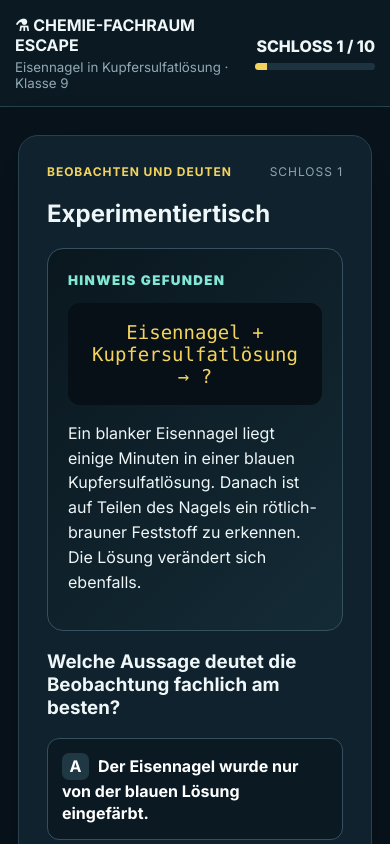
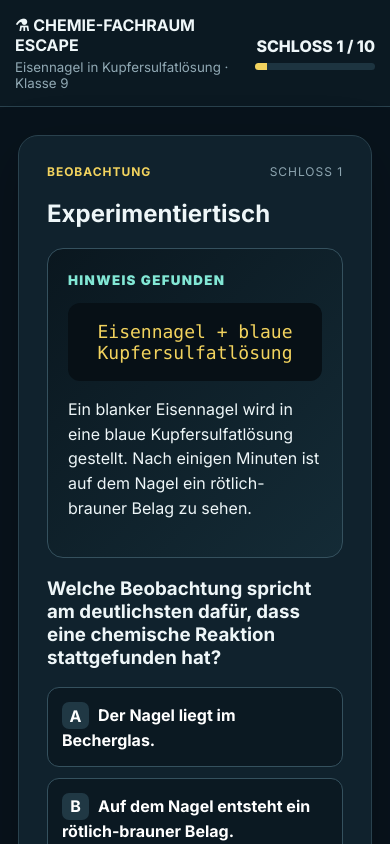
Before and after one commit to TeacherKaes/cityquest-ai, a Next.js app: page /chemistry in a window 390 px wide. Shown: the top 844 px of the page. Built offline with nearby package versions, Linux system fonts and the light colour scheme.

Commit message:
Improve chemistry escape hints and difficulty

```diff
--- a/app/chemistry/page.jsx
+++ b/app/chemistry/page.jsx
@@ -1,225 +1,227 @@
 "use client";
 
-import { useState } from "react";
+import { useMemo, useState } from "react";
 import Link from "next/link";
 
 const aufgaben = [
   {
     ort: "Experimentiertisch",
-    typ: "BEOBACHTEN UND DEUTEN",
-    hinweis:
-      "Ein blanker Eisennagel liegt einige Minuten in einer blauen Kupfersulfatlösung. Danach ist auf Teilen des Nagels ein rötlich-brauner Feststoff zu erkennen. Die Lösung verändert sich ebenfalls.",
-    schema: "Eisennagel  +  Kupfersulfatlösung  →  ?",
-    frage:
-      "Welche Aussage deutet die Beobachtung fachlich am besten?",
+    typ: "BEOBACHTUNG",
+    hinweis: "Ein blanker Eisennagel wird in eine blaue Kupfersulfatlösung gestellt. Nach einigen Minuten ist auf dem Nagel ein rötlich-brauner Belag zu sehen.",
+    schema: "Eisennagel + blaue Kupfersulfatlösung",
+    frage: "Welche Beobachtung spricht am deutlichsten dafür, dass eine chemische Reaktion stattgefunden hat?",
     antworten: [
-      "Der Eisennagel wurde nur von der blauen Lösung eingefärbt.",
-      "Kupfersulfat verdampft und schlägt sich anschließend auf dem Nagel nieder.",
-      "Es sind neue Stoffe entstanden; der rötlich-braune Feststoff ist ein Reaktionsprodukt.",
-      "Der Nagel hat lediglich Kupfersulfatlösung aufgesaugt."
+      "Der Nagel liegt im Becherglas.",
+      "Auf dem Nagel entsteht ein rötlich-brauner Belag.",
+      "Die Lösung ist flüssig.",
+      "Der Nagel besteht weiterhin aus Metall."
     ],
-    richtig: 2,
-    erklaerung:
-      "Die Bildung eines neuen Feststoffs mit anderen Eigenschaften ist ein Hinweis auf eine chemische Reaktion. Der rötlich-braune Feststoff ist Kupfer.",
+    richtig: 1,
+    tipp: "Achte auf eine Veränderung, bei der etwas mit neuen Eigenschaften entsteht.",
+    erklaerung: "Der rötlich-braune Belag ist neu entstandenes Kupfer. Die Bildung eines neuen Stoffes ist ein Kennzeichen einer chemischen Reaktion.",
     fragment: null
   },
   {
     ort: "Teilchenschrank",
-    typ: "ATOM UND ION",
-    hinweis:
-      "Im Fachraum findest du zwei Teilchenkarten: Ein Eisenatom besitzt 26 Protonen und 26 Elektronen. Eine zweite Karte zeigt ein Eisenteilchen mit 26 Protonen und 24 Elektronen.",
-    schema: "26 p⁺ / 26 e⁻     →     26 p⁺ / 24 e⁻",
-    frage:
-      "Welche Bezeichnung und Ladung passen zum zweiten Teilchen?",
+    typ: "ATOM ODER ION?",
+    hinweis: "Ein Eisenatom ist elektrisch neutral. Bei der Reaktion entstehen aus Eisen jedoch positiv geladene Eisenteilchen.",
+    schema: "Fe-Atom  →  positiv geladenes Eisen-Ion",
+    frage: "Was muss mit Elektronen geschehen, damit aus einem neutralen Eisenatom ein positiv geladenes Ion wird?",
     antworten: [
-      "Fe²⁻, weil zwei Elektronen fehlen.",
-      "Fe²⁺, weil zwei Elektronen fehlen.",
-      "Fe²⁺, weil zwei Protonen hinzugekommen sind.",
-      "Fe, weil die Protonenzahl unverändert bleibt."
+      "Das Atom muss Elektronen abgeben.",
+      "Das Atom muss Elektronen aufnehmen.",
+      "Das Atom muss Protonen abgeben.",
+      "Es darf sich gar nichts verändern."
     ],
-    richtig: 1,
-    erklaerung:
-      "Das Teilchen besitzt zwei Elektronen weniger als das neutrale Atom. Dadurch überwiegen zwei positive Ladungen: Fe²⁺.",
+    richtig: 0,
+    tipp: "Elektronen sind negativ geladen. Überlege, was passieren muss, damit ein Teilchen insgesamt positiver wird.",
+    erklaerung: "Gibt ein neutrales Atom negativ geladene Elektronen ab, bleibt ein positiv geladenes Ion zurück.",
     fragment: "Fe"
   },
   {
     ort: "Blaue Lösung",
-    typ: "TEILCHENEBENE",
-    hinweis:
-      "Vor dem Versuch ist die Lösung deutlich blau. Während der Reaktion wird die blaue Färbung schwächer. Kupfersulfatlösung enthält unter anderem Cu²⁺-Ionen.",
-    schema: "blaue Lösung: viele Cu²⁺   →   Färbung nimmt ab",
-    frage:
-      "Welche Deutung passt am besten zur abnehmenden blauen Färbung?",
+    typ: "KUPFER-IONEN",
+    hinweis: "Die blaue Farbe der Lösung wird durch Kupfer-Ionen verursacht. Während des Versuchs bildet sich auf dem Nagel metallisches Kupfer.",
+    schema: "Kupfer-Ionen in Lösung  →  Kupfer auf dem Nagel",
+    frage: "Welche Aussage beschreibt die Veränderung der Kupferteilchen am besten?",
     antworten: [
-      "Die Zahl der Cu²⁺-Ionen in der Lösung nimmt ab.",
-      "Cu²⁺-Ionen werden zu SO₄²⁻-Ionen.",
-      "Immer mehr Eisenatome gelangen unverändert in die Lösung.",
-      "Die Elektronen der Lösung werden blau und verlassen anschließend das Becherglas."
+      "Kupferatome werden zu Eisen-Ionen.",
+      "Kupfer-Ionen verschwinden ohne einen neuen Stoff zu bilden.",
+      "Kupfer-Ionen werden zu neutralen Kupferatomen.",
+      "Kupfer-Ionen werden zu Sulfat-Ionen."
     ],
-    richtig: 0,
-    erklaerung:
-      "Cu²⁺-Ionen werden während der Reaktion verbraucht und zu Kupferatomen. Dadurch kann die für Cu²⁺ typische blaue Färbung schwächer werden.",
+    richtig: 2,
+    tipp: "Der Belag auf dem Nagel besteht aus elementarem, also ungeladenem Kupfer.",
+    erklaerung: "Aus den geladenen Kupfer-Ionen entstehen neutrale Kupferatome. Diese bilden den sichtbaren Kupferbelag.",
     fragment: null
   },
   {
     ort: "Elektronenschloss",
-    typ: "TEILGLEICHUNG",
-    hinweis:
-      "An der Oberfläche des Eisennagels entstehen Fe²⁺-Ionen. Die Protonenzahl des Eisens bleibt dabei unverändert.",
-    schema: "Fe  →  Fe²⁺",
-    frage:
-      "Welche Teilgleichung beschreibt diesen Vorgang korrekt und gleicht zugleich die Ladungen aus?",
+    typ: "OXIDATION",
+    hinweis: "Beim Versuch werden aus neutralen Eisenatomen positiv geladene Eisen-Ionen.",
+    schema: "Eisenatom  →  Eisen-Ion + Elektronen",
+    frage: "Wie nennt man einen Vorgang, bei dem ein Teilchen Elektronen abgibt?",
     antworten: [
-      "Fe + 2 e⁻ → Fe²⁺",
-      "Fe → Fe²⁺ + 2 p⁺",
-      "Fe → Fe²⁺ + 2 e⁻",
-      "Fe²⁺ → Fe + 2 e⁻"
-    ],
-    richtig: 2,
-    erklaerung:
-      "Beim Übergang vom neutralen Fe-Atom zum Fe²⁺-Ion müssen zwei Elektronen abgegeben werden: Fe → Fe²⁺ + 2 e⁻.",
-    fragment: "S"
-  },
-  {
-    ort: "Oxidationskammer",
-    typ: "REDOX-BEGRIFF",
-    hinweis:
-      "Du hast für Eisen die Teilgleichung Fe → Fe²⁺ + 2 e⁻ entschlüsselt. Entscheidend ist nun nicht der Stoffname, sondern die Veränderung der Elektronen.",
-    schema: "Fe  →  Fe²⁺ + 2 e⁻",
-    frage:
-      "Welche Aussage über Eisen ist daraus ableitbar?",
-    antworten: [
-      "Eisen wird reduziert, weil seine Ladung positiver wird.",
-      "Eisen wird oxidiert, weil es Elektronen abgibt.",
-      "Eisen wird reduziert, weil es Elektronen abgibt.",
-      "Eisen wird oxidiert, weil es Elektronen aufnimmt."
+      "Reduktion",
+      "Oxidation",
+      "Neutralisation",
+      "Lösen"
     ],
     richtig: 1,
-    erklaerung:
-      "Elektronenabgabe ist Oxidation. Eisen ist hier der Elektronendonator und wird zu Fe²⁺ oxidiert.",
-    fragment: "O"
+    tipp: "Merksatz: Oxidation und Reduktion unterscheiden sich durch Abgabe oder Aufnahme von Elektronen.",
+    erklaerung: "Die Abgabe von Elektronen bezeichnet man als Oxidation. Das Eisen wird bei diesem Versuch oxidiert.",
+    fragment: "S"
   },
   {
     ort: "Kupferschloss",
     typ: "REDUKTION",
-    hinweis:
-      "Auf dem Nagel entsteht elementares Kupfer. Vor der Reaktion befindet sich Kupfer jedoch als Cu²⁺ in der Lösung.",
-    schema: "Cu²⁺  →  Cu",
-    frage:
-      "Welche Teilgleichung erklärt die Entstehung des Kupfers korrekt?",
+    hinweis: "Aus positiv geladenen Kupfer-Ionen entstehen neutrale Kupferatome, die sich auf dem Nagel abscheiden.",
+    schema: "Kupfer-Ion + Elektronen  →  Kupferatom",
+    frage: "Was geschieht mit den Kupfer-Ionen?",
     antworten: [
-      "Cu → Cu²⁺ + 2 e⁻",
-      "Cu²⁺ → Cu + 2 e⁻",
-      "Cu²⁺ + 2 p⁺ → Cu",
-      "Cu²⁺ + 2 e⁻ → Cu"
+      "Sie nehmen Elektronen auf und werden reduziert.",
+      "Sie geben Elektronen ab und werden reduziert.",
+      "Sie nehmen Elektronen auf und werden oxidiert.",
+      "Sie geben Protonen ab und werden oxidiert."
     ],
-    richtig: 3,
-    erklaerung:
-      "Cu²⁺ muss zwei Elektronen aufnehmen, damit neutrales Kupfer entsteht. Elektronenaufnahme ist Reduktion.",
-    fragment: null
+    richtig: 0,
+    tipp: "Ein positives Ion benötigt negative Ladung, um wieder neutral zu werden.",
+    erklaerung: "Die Kupfer-Ionen nehmen Elektronen auf. Elektronenaufnahme bezeichnet man als Reduktion.",
+    fragment: "O"
   },
   {
     ort: "Redox-Tür",
     typ: "ELEKTRONENÜBERTRAGUNG",
-    hinweis:
-      "Zwei Teilgleichungen wurden gefunden:\nFe → Fe²⁺ + 2 e⁻\nCu²⁺ + 2 e⁻ → Cu",
-    schema: "Fe  |  e⁻-Übertragung  |  Cu²⁺",
-    frage:
-      "Welche Aussage beschreibt die Rollen der Reaktionspartner korrekt?",
+    hinweis: "Eisen gibt Elektronen ab. Kupfer-Ionen nehmen Elektronen auf. Beide Vorgänge laufen gleichzeitig ab.",
+    schema: "Eisen  →  Elektronen  →  Kupfer-Ionen",
+    frage: "Warum bezeichnet man die Gesamtreaktion als Redoxreaktion?",
     antworten: [
-      "Fe nimmt Elektronen auf; Cu²⁺ gibt Elektronen ab.",
-      "Fe und Cu²⁺ geben beide Elektronen ab.",
-      "Fe gibt Elektronen ab; Cu²⁺ nimmt Elektronen auf.",
-      "SO₄²⁻ überträgt die Elektronen von Cu auf Fe."
+      "Weil dabei immer Sauerstoff entstehen muss.",
+      "Weil nur die Kupfer-Ionen reagieren.",
+      "Weil Oxidation und Reduktion miteinander gekoppelt sind.",
+      "Weil jede Reaktion mit einem Metall eine Redoxreaktion ist."
     ],
     richtig: 2,
-    erklaerung:
-      "Die vom Eisen abgegebenen Elektronen werden von Cu²⁺ aufgenommen. Oxidation und Reduktion sind deshalb miteinander gekoppelt.",
+    tipp: "Betrachte beide Reaktionspartner: Einer gibt Elektronen ab, der andere nimmt genau diese Elektronen auf.",
+    erklaerung: "Oxidation und Reduktion laufen gekoppelt ab. Die Elektronen werden vom Eisen auf die Kupfer-Ionen übertragen.",
     fragment: null
   },
   {
-    ort: "Ionen-Tresor",
-    typ: "FORMELBILDUNG",
-    hinweis:
-      "Nach der Elektronenübertragung befinden sich Fe²⁺-Ionen in einer Lösung, in der weiterhin SO₄²⁻-Ionen vorhanden sind. Eine Salzformel muss insgesamt elektrisch neutral sein.",
-    schema: "Fe²⁺  +  SO₄²⁻  →  Salz",
-    frage:
-      "Welche Verhältnisformel ergibt sich aus den Ionenladungen?",
+    ort: "Sulfat-Regal",
+    typ: "IONEN IN DER LÖSUNG",
+    hinweis: "Kupfersulfatlösung enthält Kupfer-Ionen und Sulfat-Ionen. Die Kupfer-Ionen werden zu Kupfer. Die Sulfat-Ionen bleiben in der Lösung.",
+    schema: "vorher: Kupfer-Ionen + Sulfat-Ionen\nnachher: Eisen-Ionen + Sulfat-Ionen",
+    frage: "Welche Rolle spielen die Sulfat-Ionen bei der Elektronenübertragung?",
     antworten: [
-      "Fe₂SO₄",
-      "Fe(SO₄)₂",
-      "Fe₂(SO₄)₃",
-      "FeSO₄"
+      "Sie werden zu Kupferatomen.",
+      "Sie geben die Elektronen an das Eisen ab.",
+      "Sie werden zu Eisenatomen.",
+      "Sie bleiben dabei unverändert in der Lösung."
     ],
     richtig: 3,
-    erklaerung:
-      "Eine Fe²⁺-Ladung (+2) und eine SO₄²⁻-Ladung (−2) gleichen sich im Verhältnis 1:1 aus. Daher lautet die Formel FeSO₄.",
+    tipp: "Vergleiche den Zustand vor und nach der Reaktion. Welches Teilchen taucht auf beiden Seiten unverändert auf?",
+    erklaerung: "Die Sulfat-Ionen sind weiterhin in der Lösung vorhanden. An der eigentlichen Elektronenübertragung sind sie nicht beteiligt.",
     fragment: "4"
   },
   {
-    ort: "Reaktionsarchiv",
-    typ: "NETTO-IONENGLEICHUNG",
-    hinweis:
-      "Das Sulfat-Ion ist vor und nach der Reaktion in der Lösung vorhanden. Für die eigentliche Elektronenübertragung kann es deshalb aus der Betrachtung herausgekürzt werden.",
-    schema: "Fe + Cu²⁺ + SO₄²⁻  →  Fe²⁺ + SO₄²⁻ + Cu",
-    frage:
-      "Welche Gleichung zeigt nur die Teilchen, die sich bei der Redoxreaktion tatsächlich verändern?",
+    ort: "Salz-Tresor",
+    typ: "REAKTIONSPRODUKT",
+    hinweis: "Nach der Reaktion befinden sich Eisen-Ionen zusammen mit Sulfat-Ionen in der Lösung. Gesucht ist der Name des dabei vorliegenden Salzes.",
+    schema: "Eisen-Ionen + Sulfat-Ionen  →  ?",
+    frage: "Welcher Stoff befindet sich nach der Reaktion neben dem entstandenen Kupfer in der Lösung?",
     antworten: [
-      "Fe + Cu²⁺ → Fe²⁺ + Cu",
-      "Fe + SO₄²⁻ → FeSO₄",
-      "Cu²⁺ + SO₄²⁻ → CuSO₄",
-      "Fe²⁺ + Cu → Fe + Cu²⁺"
+      "Kupferoxid",
+      "Eisen(II)-sulfat",
+      "Eisenoxid",
+      "Schwefelsäure"
     ],
-    richtig: 0,
-    erklaerung:
-      "SO₄²⁻ bleibt unverändert. Die eigentliche Redoxreaktion lässt sich daher als Fe + Cu²⁺ → Fe²⁺ + Cu darstellen.",
+    richtig: 1,
+    tipp: "Der Name eines Salzes setzt sich hier aus dem Metall-Ion und dem Sulfat-Ion zusammen.",
+    erklaerung: "Eisen-Ionen und Sulfat-Ionen bilden Eisen(II)-sulfat. Seine Formel lautet FeSO₄.",
+    fragment: null
+  },
+  {
+    ort: "Produktkammer",
+    typ: "STOFFEBENE",
+    hinweis: "Am Ende des Versuchs findest du einen rötlich-braunen Feststoff auf dem Nagel und eine Lösung, die nun Eisen-Ionen und Sulfat-Ionen enthält.",
+    schema: "Ausgangsstoffe  →  zwei neue Produkte",
+    frage: "Welche beiden Stoffe sind die Produkte der Reaktion?",
+    antworten: [
+      "Eisen und Kupfersulfat",
+      "Kupferoxid und Eisen",
+      "Eisen(II)-sulfat und Kupfer",
+      "Kupfersulfat und Schwefel"
+    ],
+    richtig: 2,
+    tipp: "Ein Produkt ist der sichtbare rötlich-braune Belag. Das andere Produkt ist das Salz aus Eisen-Ionen und Sulfat-Ionen.",
+    erklaerung: "Es entstehen Eisen(II)-sulfat und elementares Kupfer.",
     fragment: "Cu"
   },
   {
     ort: "Ausgangstür",
-    typ: "FINALE REAKTIONSGLEICHUNG",
-    hinweis:
-      "Du hast herausgefunden: Eisen wird zu Fe²⁺, Cu²⁺ wird zu Cu und SO₄²⁻ bleibt als Gegenion in der Lösung. Setze diese Informationen zur Stoffgleichung zusammen.",
-    schema: "Fe + CuSO₄  →  ?",
-    frage:
-      "Welche Produktseite öffnet die Ausgangstür?",
+    typ: "FINALES SCHLOSS",
+    hinweis: "Du hast alle Informationen gesammelt. Der Türcode besteht nicht aus Ziffern, sondern aus den chemischen Formeln der beiden Reaktionsprodukte.",
+    schema: "Eisennagel + Kupfersulfatlösung  →  PRODUKTCODE",
+    frage: "Welcher Produktcode öffnet die Tür?",
     antworten: [
-      "Fe₂(SO₄)₃ + Cu",
-      "FeCu + SO₄",
-      "Cu + FeSO₄",
-      "FeO + CuSO₃"
+      "Fe + CuSO₄",
+      "CuSO₄ + Fe",
+      "FeO + Cu",
+      "FeSO₄ + Cu"
     ],
-    richtig: 2,
-    erklaerung:
-      "Die Produkte sind Eisen(II)-sulfat und Kupfer. Die vollständige Reaktionsgleichung lautet: Fe + CuSO₄ → FeSO₄ + Cu.",
+    richtig: 3,
+    tipp: "Gesucht sind die Produkte – nicht die Ausgangsstoffe. Denke an Eisen(II)-sulfat und den rötlich-braunen Metallbelag.",
+    erklaerung: "Richtig! Die Produkte sind Eisen(II)-sulfat und Kupfer: FeSO₄ + Cu.",
     fragment: null
   }
 ];
 
+const naegel = Array.from({ length: 55 }, (_, i) => ({
+  id: i,
+  links: `${(i * 41) % 100}%`,
+  verz: `${(i % 11) * 0.12}s`,
+  dauer: `${2.6 + (i % 6) * 0.22}s`,
+  drehung: `${(i * 67) % 360}deg`
+}));
+
 export default function ChemieEscape() {
   const [index, setIndex] = useState(0);
   const [auswahl, setAuswahl] = useState(null);
-  const [beantwortet, setBeantwortet] = useState(false);
+  const [ausgeschlossen, setAusgeschlossen] = useState([]);
+  const [tipp, setTipp] = useState(false);
+  const [korrekt, setKorrekt] = useState(false);
   const [fragmente, setFragmente] = useState([]);
   const [fertig, setFertig] = useState(false);
 
   const a = aufgaben[index];
-  const korrekt = auswahl === a.richtig;
 
-  function waehlen(n) {
-    if (beantwortet) return;
-    setAuswahl(n);
-    setBeantwortet(true);
-    if (n === a.richtig && a.fragment) {
+  const sichtbareAntworten = useMemo(
+    () =>
+      a.antworten
+        .map((text, originalIndex) => ({ text, originalIndex }))
+        .filter((x) => !ausgeschlossen.includes(x.originalIndex)),
+    [a, ausgeschlossen]
+  );
+
+  function waehlen(originalIndex) {
+    if (korrekt) return;
+    setAuswahl(originalIndex);
+
+    if (originalIndex === a.richtig) {
+      setKorrekt(true);
+      setTipp(false);
+      if (a.fragment) {
         setFragmente((alt) =>
           alt.includes(a.fragment) ? alt : [...alt, a.fragment]
         );
       }
+    } else {
+      setAusgeschlossen((alt) =>
+        alt.includes(originalIndex) ? alt : [...alt, originalIndex]
+      );
+      setTipp(true);
+      setAuswahl(null);
     }
-
-  function erneut() {
-    setAuswahl(null);
-    setBeantwortet(false);
   }
 
   function weiter() {
@@ -229,13 +231,17 @@ export default function ChemieEscape() {
     }
     setIndex((alt) => alt + 1);
     setAuswahl(null);
-    setBeantwortet(false);
+    setAusgeschlossen([]);
+    setTipp(false);
+    setKorrekt(false);
   }
 
   function neustart() {
     setIndex(0);
     setAuswahl(null);
-    setBeantwortet(false);
+    setAusgeschlossen([]);
+    setTipp(false);
+    setKorrekt(false);
     setFragmente([]);
     setFertig(false);
   }
@@ -244,38 +250,54 @@ export default function ChemieEscape() {
     return (
       <div className="chemie">
         <style jsx>{styles}</style>
+
+        <div className="nagelregen" aria-hidden="true">
+          {naegel.map((n) => (
+            <span
+              key={n.id}
+              style={{
+                left: n.links,
+                animationDelay: n.verz,
+                animationDuration: n.dauer,
+                transform: `rotate(${n.drehung})`
+              }}
+            >
+              🔩
+            </span>
+          ))}
+        </div>
+
         <main className="abschluss">
           <div className="erfolg">ESCAPE GESCHAFFT</div>
           <h1>🔓 Der Chemie-Fachraum ist geöffnet!</h1>
-          <p>Du hast alle zehn Schlösser gelöst und die Redoxreaktion rekonstruiert.</p>
+          <p>Du hast alle zehn Schlösser gelöst und den Produktcode geknackt.</p>
 
           <div className="loesung">FeSO₄ + Cu</div>
 
           <div className="auswertung">
-            <h2>Auflösung</h2>
-            <div className="gleichung">
-              <strong>Oxidation:</strong>
-              <span>Fe → Fe²⁺ + 2 e⁻</span>
+            <h2>Was ist beim Versuch passiert?</h2>
+            <p>
+              Eisen gibt Elektronen ab. Die Kupfer-Ionen nehmen diese Elektronen
+              auf und werden zu elementarem Kupfer. Deshalb entsteht auf dem
+              Eisennagel der rötlich-braune Kupferbelag.
+            </p>
+
+            <div className="merkkasten">
+              <div><strong>Eisen:</strong> Elektronenabgabe → Oxidation</div>
+              <div><strong>Kupfer-Ionen:</strong> Elektronenaufnahme → Reduktion</div>
+              <div><strong>Produkte:</strong> Eisen(II)-sulfat + Kupfer</div>
             </div>
-            <div className="gleichung">
-              <strong>Reduktion:</strong>
-              <span>Cu²⁺ + 2 e⁻ → Cu</span>
-            </div>
-            <div className="gleichung">
-              <strong>Gesamtreaktion:</strong>
-              <span>Fe + CuSO₄ → FeSO₄ + Cu</span>
-            </div>
-            <p>
-              Eisen gibt Elektronen ab und wird oxidiert. Cu²⁺-Ionen nehmen diese
-              Elektronen auf und werden zu elementarem Kupfer reduziert. Die
-              Sulfat-Ionen bleiben in der Lösung und bilden mit Fe²⁺
-              Eisen(II)-sulfat.
+
+            <p className="gesamt">
+              Gesamtreaktion: <strong>Fe + CuSO₄ → FeSO₄ + Cu</strong>
             </p>
           </div>
 
           <div className="aktionen">
             <button onClick={neustart}>Noch einmal spielen</button>
-            <Link href="/"><button className="dunkel">Zurück zu CityQuest</button></Link>
+            <Link href="/">
+              <button className="dunkel">Zurück zu CityQuest</button>
+            </Link>
           </div>
         </main>
       </div>
@@ -291,6 +313,7 @@ export default function ChemieEscape() {
           <b>⚗ CHEMIE-FACHRAUM ESCAPE</b>
           <small>Eisennagel in Kupfersulfatlösung · Klasse 9</small>
         </div>
+
         <div className="fortschritt">
           SCHLOSS {index + 1} / 10
           <div className="leiste">
@@ -302,6 +325,7 @@ export default function ChemieEscape() {
       <main className="layout">
         <aside>
           <h4>ESCAPE-ROUTE DURCH DEN FACHRAUM</h4>
+
           {aufgaben.map((x, n) => (
             <div
               key={n}
@@ -339,42 +363,41 @@ export default function ChemieEscape() {
           <h3>{a.frage}</h3>
 
           <div className="antworten">
-            {a.antworten.map((text, n) => {
-              const richtig = beantwortet && n === a.richtig;
-              const falsch =
-                beantwortet && auswahl === n && n !== a.richtig;
-
-              return (
+            {sichtbareAntworten.map(({ text, originalIndex }) => (
               <button
-                  key={text}
-                  onClick={() => waehlen(n)}
-                  className={`${richtig ? "richtig" : ""} ${
-                    falsch ? "falsch" : ""
-                  }`}
+                key={originalIndex}
+                onClick={() => waehlen(originalIndex)}
+                className={korrekt && originalIndex === a.richtig ? "richtig" : ""}
+                disabled={korrekt}
               >
-                  <i>{String.fromCharCode(65 + n)}</i>
+                <i>{String.fromCharCode(65 + originalIndex)}</i>
                 {text}
               </button>
-              );
-            })}
+            ))}
           </div>
 
-          {beantwortet && (
-            <div className={`feedback ${korrekt ? "gut" : "nichtGut"}`}>
-              <b>{korrekt ? "Schloss geöffnet." : "Noch nicht richtig."}</b>
+          {tipp && !korrekt && (
+            <div className="tipp">
+              <div className="tippkopf">💡 Noch nicht richtig – hier ist ein Tipp:</div>
+              <p>{a.tipp}</p>
+              <strong>
+                Noch {sichtbareAntworten.length} Antwortmöglichkeiten.
+              </strong>
+            </div>
+          )}
+
+          {korrekt && (
+            <div className="feedback">
+              <b>Schloss geöffnet.</b>
               <p>{a.erklaerung}</p>
 
-              {korrekt && a.fragment && (
+              {a.fragment && (
                 <strong>Gefundenes Fragment: {a.fragment}</strong>
-              )}
-
-              {!korrekt && (
-                <button onClick={erneut}>Erneut versuchen</button>
               )}
             </div>
           )}
 
-          {beantwortet && korrekt && (
+          {korrekt && (
             <button className="weiter" onClick={weiter}>
               {index === 9
                 ? "Ausgangstür öffnen"
@@ -411,27 +434,44 @@ section{padding:28px}
 .hinweis{background:linear-gradient(135deg,#0a171f,#142b36);border:1px solid #35515e;border-radius:16px;padding:20px;margin:18px 0}
 .hinweis small{color:#82e7d5;font-weight:900;letter-spacing:.1em}
 .hinweis p{white-space:pre-line;line-height:1.55}
-.schema{background:#071016;color:#f2d35e;text-align:center;padding:18px;border-radius:12px;margin:14px 0;font-size:clamp(19px,3vw,29px);font-family:ui-monospace,SFMono-Regular,Menlo,monospace}
+.schema{background:#071016;color:#f2d35e;text-align:center;padding:18px;border-radius:12px;margin:14px 0;font-size:clamp(18px,2.8vw,27px);font-family:ui-monospace,SFMono-Regular,Menlo,monospace}
 .antworten{display:grid;grid-template-columns:1fr 1fr;gap:11px}
 .antworten button{background:#0b1922;color:white;border:1px solid #35515e;border-radius:12px;padding:14px;text-align:left;font-weight:700;cursor:pointer;line-height:1.4}
+.antworten button:hover{border-color:#7894a1}
+.antworten button:disabled{cursor:default}
 .antworten i{font-style:normal;display:inline-grid;place-items:center;background:#203844;width:27px;height:27px;border-radius:7px;margin-right:9px}
 .antworten .richtig{background:#103529;border-color:#56d6a8}
-.antworten .falsch{background:#3b1d22;border-color:#e47777}
-.feedback{margin-top:17px;padding:15px;border-radius:12px;line-height:1.5}
+.tipp{margin-top:17px;padding:16px;border-radius:12px;background:#302a12;border:1px solid #7b6927;line-height:1.5}
+.tippkopf{color:#f2d35e;font-weight:900}
+.tipp p{margin:7px 0}
+.tipp strong{color:#d9c86d;font-size:14px}
+.feedback{margin-top:17px;padding:15px;border-radius:12px;line-height:1.5;background:#103529;border:1px solid #2e765d}
 .feedback p{margin:6px 0}
-.gut{background:#103529;border:1px solid #2e765d}
-.nichtGut{background:#3b1d22;border:1px solid #7d3b45}
 .feedback strong{display:block;color:#f2d35e;margin-top:8px}
-.feedback button,.weiter,.aktionen button{border:0;border-radius:10px;padding:11px 15px;font-weight:900;cursor:pointer}
-.feedback button{margin-top:8px}
+.weiter,.aktionen button{border:0;border-radius:10px;padding:11px 15px;font-weight:900;cursor:pointer}
 .weiter{margin-top:14px;background:#f2d35e;color:#111}
-.abschluss{max-width:840px;margin:50px auto;padding:38px;text-align:center}
+.abschluss{max-width:840px;margin:50px auto;padding:38px;text-align:center;position:relative;z-index:2}
 .erfolg{display:inline-block;color:#82e7d5;background:#173947;border-radius:99px;padding:7px 12px;font-size:12px;font-weight:900;letter-spacing:.08em}
 .loesung{background:#071016;color:#f2d35e;border:1px solid #35515e;border-radius:16px;padding:22px;margin:24px 0;font-size:clamp(32px,6vw,54px);font-weight:900}
 .auswertung{text-align:left;max-width:680px;margin:auto;line-height:1.65}
-.gleichung{display:flex;justify-content:space-between;gap:20px;background:#0b1922;padding:12px 15px;border-radius:10px;margin:8px 0}
+.merkkasten{display:grid;gap:8px;margin:20px 0}
+.merkkasten div{background:#0b1922;padding:12px 15px;border-radius:10px}
+.gesamt{text-align:center;font-size:18px;margin-top:22px}
 .aktionen{display:flex;justify-content:center;gap:10px;flex-wrap:wrap;margin-top:25px}
 .aktionen button{background:#f2d35e}
 .aktionen .dunkel{background:#18303c;color:white}
-@media(max-width:780px){.layout{grid-template-columns:1fr}aside{display:none}.antworten{grid-template-columns:1fr}header{padding:15px}.fortschritt{min-width:120px}.gleichung{display:block}}
+.nagelregen{position:fixed;inset:0;overflow:hidden;pointer-events:none;z-index:1}
+.nagelregen span{position:absolute;top:-60px;font-size:30px;animation:nagelFall linear forwards;filter:grayscale(.35)}
+@keyframes nagelFall{
+0%{transform:translateY(-70px) rotate(0deg);opacity:1}
+85%{opacity:1}
+100%{transform:translateY(110vh) rotate(820deg);opacity:0}
+}
+@media(max-width:780px){
+.layout{grid-template-columns:1fr}
+aside{display:none}
+.antworten{grid-template-columns:1fr}
+header{padding:15px}
+.fortschritt{min-width:120px}
+}
 `;
```
Lines whose indentation alone changed are shown as unchanged.
